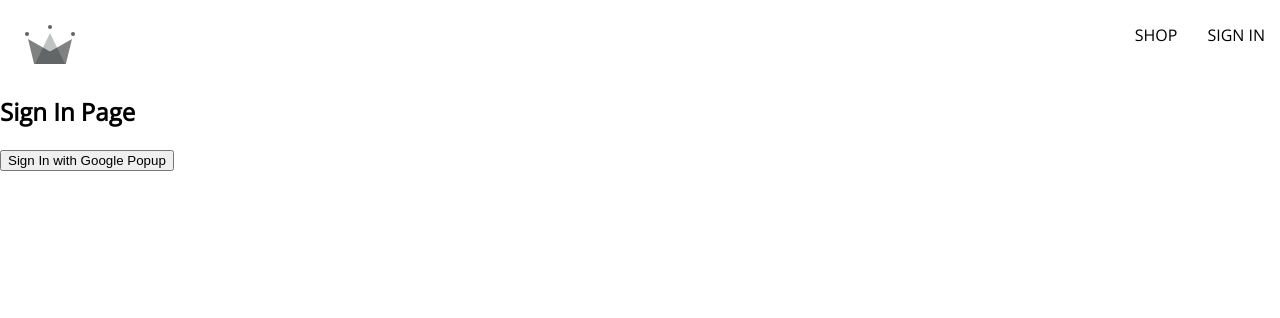
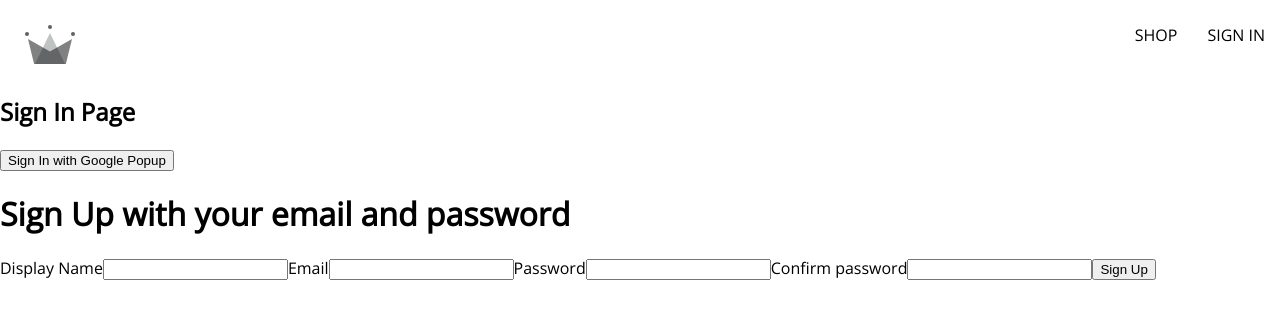
Before and after one commit to Jerryjmk14/Crown-Store, a React (Vite) app: page /signIn in a window 1280 px wide. Shown: the top 318 px of the page. Built offline with nearby package versions, Linux system fonts and the light colour scheme; the HTML template or start-up script is replaced by a standard one.

Commit message:
added our sign up component and implemented sign up with email and password

```diff
--- /dev/null
+++ b/src/components/sign-up/SignUp.jsx
@@ -0,0 +1,91 @@
+import React from "react";
+import {
+  createAuthUserWithEmailAndPassword,
+  createUserDocumentFromAuth,
+} from "../../firebase/firebase";
+
+const defaultFormFields = {
+  displayName: "",
+  email: "",
+  password: "",
+  confirmPassword: "",
+};
+
+export default function SignUp() {
+  const [formFields, setFormFields] = React.useState(defaultFormFields);
+  const { displayName, email, password, confirmPassword } = formFields;
+
+  const resetFormFields = () => {
+    setFormFields(defaultFormFields);
+  };
+
+  const handleSubmit = async (e) => {
+    e.preventDefault();
+
+    if (password !== confirmPassword) {
+      alert("passwords do not match");
+      return;
+    }
+    try {
+      const { user } = await createAuthUserWithEmailAndPassword(
+        email,
+        password
+      );
+      await createUserDocumentFromAuth(user, { displayName });
+      resetFormFields();
+    } catch (error) {
+      if (error.code === "auth/email-already-in-use") {
+        alert("cannot create user, email already in use");
+      } else {
+        console.log("user creation encountered an error", error.message);
+      }
+    }
+  };
+
+  const handleChange = (e) => {
+    const { name, value } = e.target;
+
+    setFormFields({ ...formFields, [name]: value });
+  };
+
+  return (
+    <div>
+      <h1>Sign Up with your email and password</h1>
+      <form onSubmit={handleSubmit}>
+        <label>Display Name</label>
+        <input
+          type="text"
+          required
+          onChange={handleChange}
+          name="displayName"
+          value={displayName}
+        />
+        <label>Email</label>
+        <input
+          type="email"
+          required
+          onChange={handleChange}
+          name="email"
+          value={email}
+        />
+        <label>Password</label>
+        <input
+          type="password"
+          required
+          onChange={handleChange}
+          name="password"
+          value={password}
+        />
+        <label>Confirm password</label>
+        <input
+          type="password"
+          required
+          onChange={handleChange}
+          name="confirmPassword"
+          value={confirmPassword}
+        />
+        <button type="submit">Sign Up</button>
+      </form>
+    </div>
+  );
+}
--- a/src/firebase/firebase.js
+++ b/src/firebase/firebase.js
@@ -1,6 +1,11 @@
 // Import the functions you need from the SDKs you need
 import { initializeApp } from "firebase/app";
-import { getAuth, signInWithPopup, GoogleAuthProvider } from "firebase/auth";
+import {
+  getAuth,
+  signInWithPopup,
+  GoogleAuthProvider,
+  createUserWithEmailAndPassword,
+} from "firebase/auth";
 import { getFirestore, doc, getDoc, setDoc } from "firebase/firestore";
 
 // TODO: Add SDKs for Firebase products that you want to use
@@ -31,7 +36,11 @@ export const signInWithGooglePopup = () =>
 
 //to initailize the firestore database
 export const db = getFirestore();
-export const createUserDocumentFromAuth = async (userAuth) => {
+export const createUserDocumentFromAuth = async (
+  userAuth,
+  additionalInfo = {}
+) => {
+  if (!userAuth) return;
   const userdocRef = doc(db, "users", userAuth.uid);
   console.log(userdocRef);
 
@@ -43,10 +52,20 @@ export const createUserDocumentFromAuth = async (userAuth) => {
     const createdAt = new Date();
 
     try {
-      await setDoc(userdocRef, { displayName, email, createdAt });
+      await setDoc(userdocRef, {
+        displayName,
+        email,
+        createdAt,
+        ...additionalInfo,
+      });
     } catch (error) {
       console.log("error creating user doc", error.message);
     }
   }
   return userdocRef;
 };
+
+export const createAuthUserWithEmailAndPassword = async (email, password) => {
+  if (!email || !password) return;
+  return await createUserWithEmailAndPassword(auth, email, password);
+};
--- a/src/routes/sign-in/SignIn.jsx
+++ b/src/routes/sign-in/SignIn.jsx
@@ -3,6 +3,7 @@ import {
   signInWithGooglePopup,
   createUserDocumentFromAuth,
 } from "../../firebase/firebase";
+import SignUp from "../../components/sign-up/SignUp";
 
 export default function SignIn() {
   const logGoogleUser = async () => {
@@ -13,6 +14,7 @@ export default function SignIn() {
     <div>
       <h2>Sign In Page</h2>
       <button onClick={logGoogleUser}>Sign In with Google Popup</button>
+      <SignUp />
     </div>
   );
 }
```
